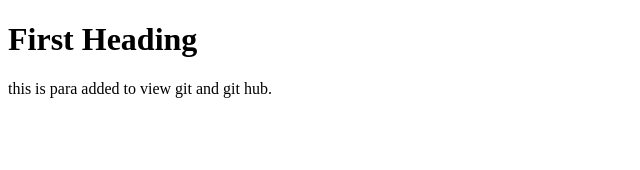
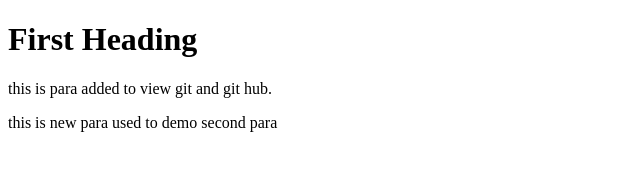
Before and after one commit to ritechpune2015/vscodegitdemo, a plain HTML site: page index.html in a window 1280 px wide. Shown: the whole page, without its empty margins (0-640 px from the left). Drawn offline with Linux system fonts and the light colour scheme.

Commit message:
Second para

```diff
--- a/index.html
+++ b/index.html
@@ -9,5 +9,9 @@
        this is para added to view git
        and git hub.
     </p>
+    <p>
+        this is new para used to demo
+        second para
+    </p>
 </body>
 </html>
```
